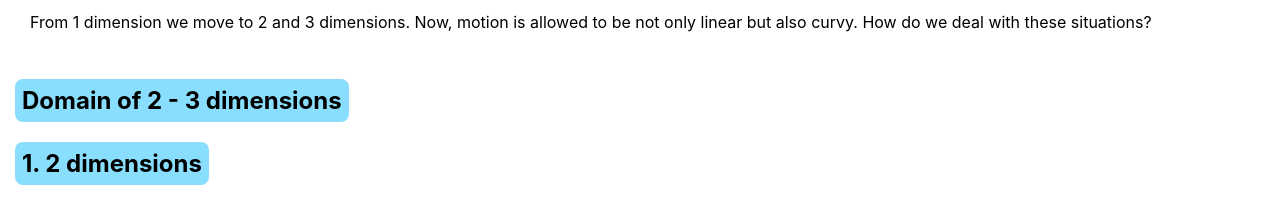
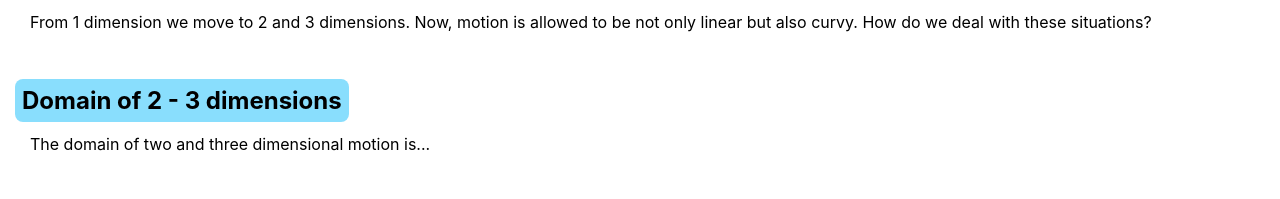
Before and after one commit to JRFink/jrfphyspagesnew, a Next.js app: page /education/gp1/23dm in a window 1280 px wide. Shown: the part 940-1139 px from the top of the page. Built offline with nearby package versions, Linux system fonts and the light colour scheme.

Commit message:
Update index.tsx

```diff
--- a/pages/education/gp1/23dm/index.tsx
+++ b/pages/education/gp1/23dm/index.tsx
@@ -32,6 +32,9 @@ From 1 dimension we move to 2 and 3 dimensions. Now, motion is allowed to be not
 <h2 className={style.h2SectionColor}>
          Domain of 2 - 3 dimensions
 </h2>
+<p>
+ The domain of two and three dimensional motion is...
+ </p>
 <br />
 <br />
             <h2 className={style.h2SectionColor} id="2dm">
```
